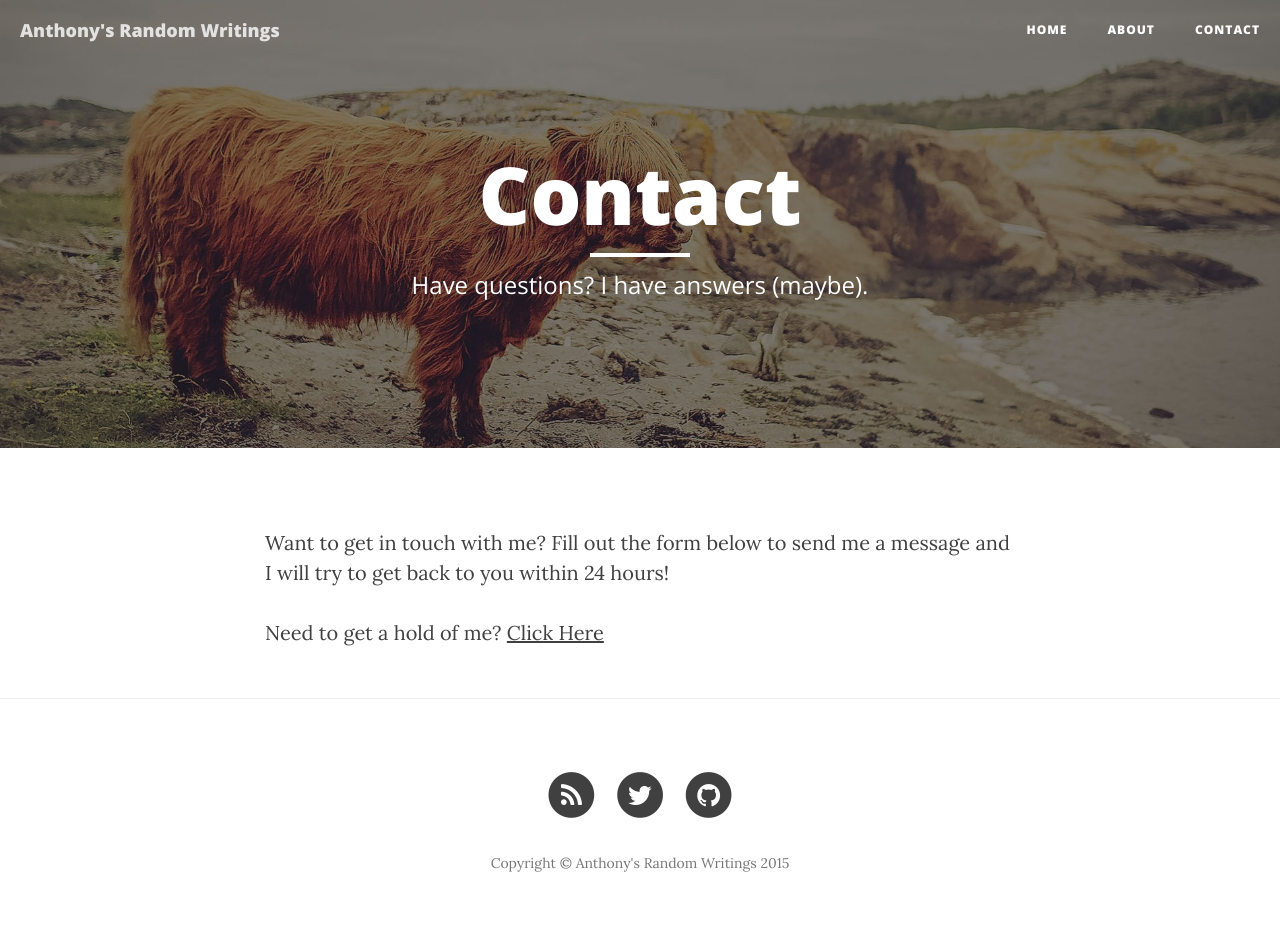
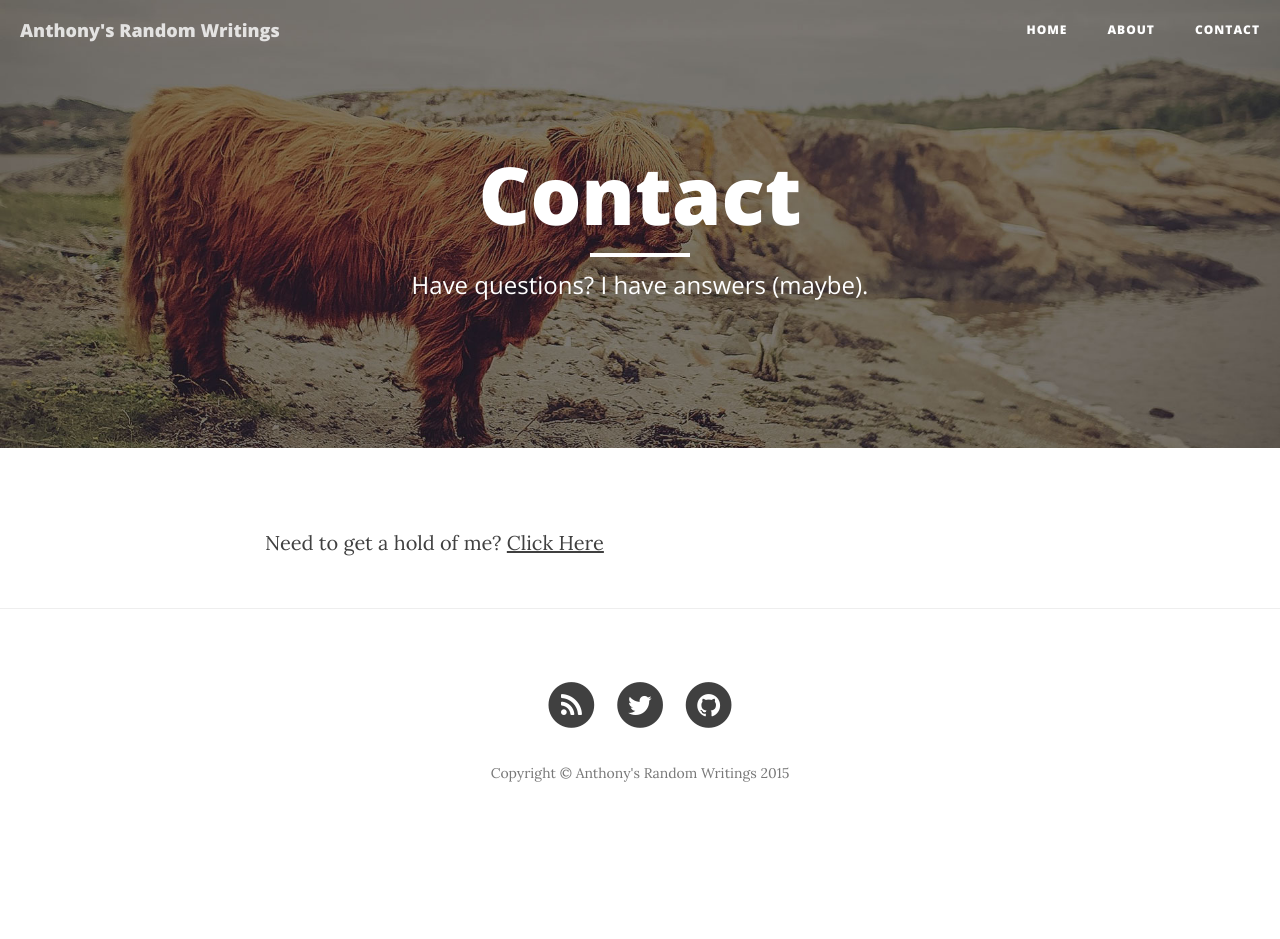
Before and after one commit to anthonycastelli/anth, a Jekyll site: the page built from contact.html, in a window 1280 px wide. Built offline with Jekyll 4.4.1, drawn with Linux system fonts in a browser that asks for light colours; nearby versions of some CDN libraries; after the commit the page ends 900 px from its top, so only the background shows below that.

Commit message:
Comment out this

```diff
--- a/contact.html
+++ b/contact.html
@@ -5,9 +5,9 @@ description: "Have questions? I have answers (maybe)."
 header-img: "img/contact-bg.jpg"
 ---
 
-<p>Want to get in touch with me? Fill out the form below to send me a message and I will try to get back to you within 24 hours!</p>
 <p>Need to get a hold of me? <a href="mailto:neueanthony@me.com">Click Here</a></p>
 
+<!-- <p>Want to get in touch with me? Fill out the form below to send me a message and I will try to get back to you within 24 hours!</p> -->
 <!-- Contact Form - Enter your email address on line 19 of the mail/contact_me.php file to make this form work. -->
 <!-- WARNING: Some web hosts do not allow emails to be sent through forms to common mail hosts like Gmail or Yahoo. It's recommended that you use a private domain email address! -->
 <!-- NOTE: To use the contact form, your site must be on a live web host with PHP! The form will not work locally! -->
```
